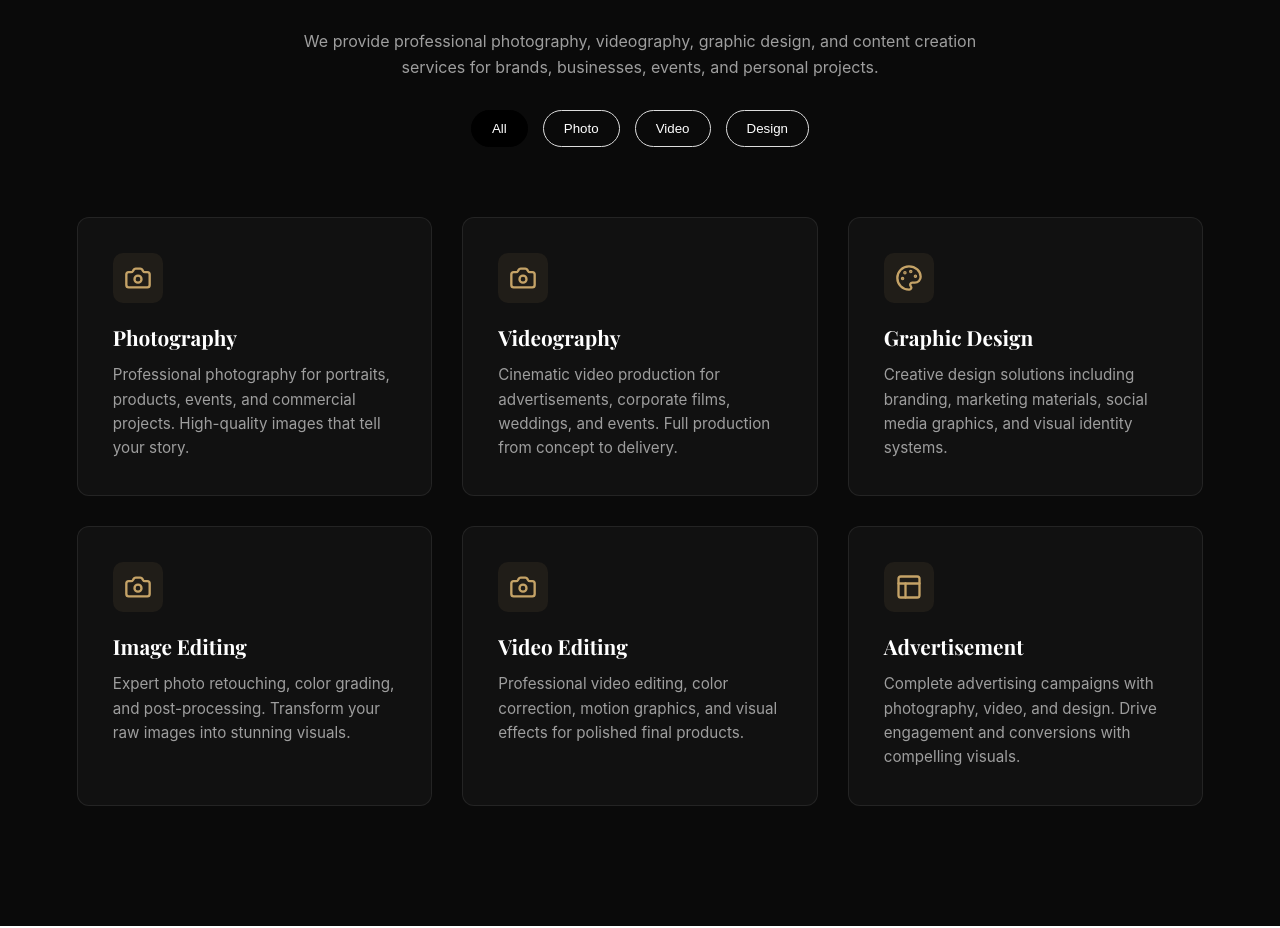
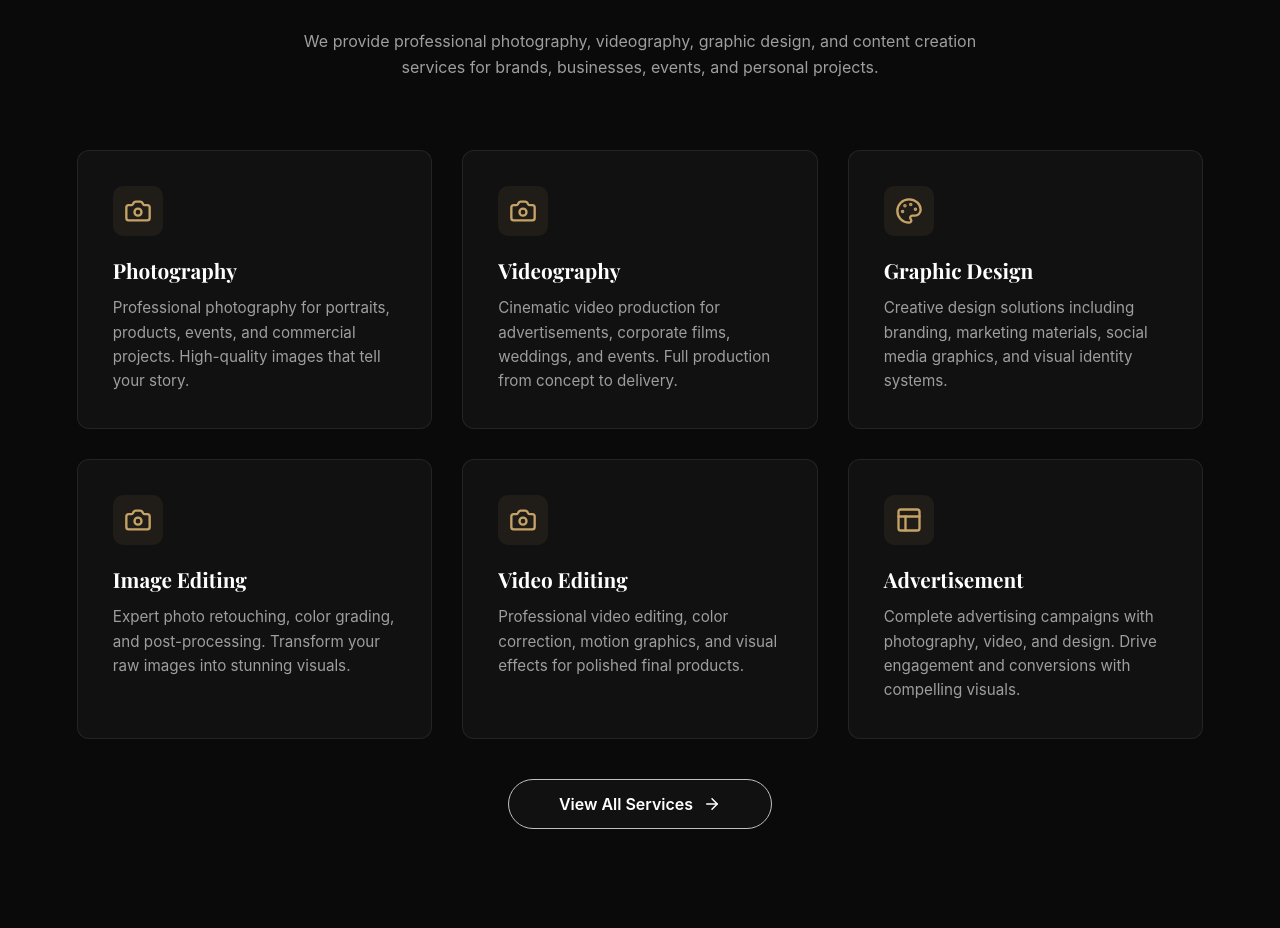
Before and after one commit to isaacmugwimi/Photography-site, a React (Vite) app in the folder Frontend/photography-frontend/: page / in a window 1280 px wide. Shown: the part 1000-1928 px from the top of the page. Built offline with nearby package versions, Linux system fonts and the light colour scheme.

Commit message:
added view all services button and portfolio  section

```diff
--- a/Frontend/photography-frontend/src/Components/Layouts/DashBoard/DashBoard.jsx
+++ b/Frontend/photography-frontend/src/Components/Layouts/DashBoard/DashBoard.jsx
@@ -1,12 +1,14 @@
 import React from "react";
 import Hero from "../../Hero/Hero";
 import Services from "../../SiteServices/Services";
+import PortFolio from "../../PortFolio/PortFolio";
 
 const DashBoard = () => {
   return (
     <>
       <Hero />
       <Services />
+      <PortFolio />
     </>
   );
 };
--- a/Frontend/photography-frontend/src/Components/NavBar/NavBar.css
+++ b/Frontend/photography-frontend/src/Components/NavBar/NavBar.css
@@ -10,8 +10,7 @@ header {
 header.scrolled {
   background-color: rgba(0, 0, 0, 0.95); /* Deep dark background */
   padding: 0.5rem 0;
-  box-shadow: 0 4px 10px rgba(0, 0, 0, 0.3);
-  border-bottom: 1px solid rgba(253, 133, 61, 0.2); /* Subtle orange border */
+  box-shadow: 0 4px 10px #d4af3731;
 }
 .navbar {
   display: flex;
--- a/Frontend/photography-frontend/src/Components/NavBar/NavBar.jsx
+++ b/Frontend/photography-frontend/src/Components/NavBar/NavBar.jsx
@@ -26,6 +26,11 @@ const NavBar = () => {
           <li>
             <Link to="/">Home</Link>
           </li>
+
+          <li>
+            <Link to="/services">Services</Link>
+          </li>
+
           <li>
             <Link to="/about">About</Link>
           </li>
--- /dev/null
+++ b/Frontend/photography-frontend/src/Components/PortFolio/PortFolio.jsx
@@ -0,0 +1,59 @@
+import React, { useEffect, useState } from "react";
+// import "./Services.css";
+import axios from "axios";
+import ServiceCard from "../SiteServices/ServiceCard/ServiceCard";
+import servicesData from "../SiteServices/ServiceCard/servicesData.json";
+const Services = () => {
+  const [servicesData, setServicesData] = useState([]);
+
+  // useEffect(() => {
+  //   // Fetch data from your Express/Node.js server
+  //   const fetchServices = async () => {
+  //     try {
+  //       const response = await axios.get("http://localhost:5000/api/services");
+  //       setServicesData(response.data);
+  //     } catch (error) {
+  //       console.error("Error fetching services:", error);
+  //     }
+  //   };
+  //   fetchServices();
+  // }, []);
+
+  const handleLoadMore = () => {
+    console.log("first");
+  };
+
+  return (
+    <section className="services">
+      <div className="section-header">
+        <p className="section-label">Our Expertise</p>
+        <h2 className="section-title">Professional Creative Services</h2>
+
+        <p className="section-subtitle">
+          We provide professional photography, videography, graphic design, and
+          content creation services for brands, businesses, events, and personal
+          projects.
+        </p>
+      </div>
+
+      <div className="services-grid">
+        {servicesData.map((service) => (
+          <ServiceCard
+            key={service.id}
+            iconName={service.icon_name}
+            title={service.title}
+            description={service.description}
+          />
+        ))}
+      </div>
+
+      <div className="load-more-container">
+        <button className="load-more-btn" onClick={handleLoadMore}>
+          Load More Services
+        </button>
+      </div>
+    </section>
+  );
+};
+
+export default Services;
--- a/Frontend/photography-frontend/src/Components/SiteServices/Services.css
+++ b/Frontend/photography-frontend/src/Components/SiteServices/Services.css
@@ -83,33 +83,79 @@
   transform: scaleX(1);
 }
 
-.load-more-container {
+.view-all-container {
   display: flex;
   justify-content: center;
   margin-top: 40px;
 }
 
-.load-more-btn {
-  padding: 12px 32px;
-  background-color: #000; /* Match your theme */
-  color: #fff;
-  border: none;
-  border-radius: 5px;
-  font-size: 1rem;
+.view-services-btn {
+  display: inline-flex;
+  align-items: center;
+  gap: 10px;
+  padding: 14px 50px;
+  font-size: 16px;
   font-weight: 600;
-  cursor: pointer;
-  transition:
-    background 0.3s ease,
-    transform 0.2s ease;
+  color: white;
+  text-decoration: none;
+  background: #111;
+  border-radius: 40px;
+  position: relative;
+  overflow: hidden;
+  border: 1px solid silver;
+  transition: transform 0.3s ease, box-shadow 0.3s ease;
 }
 
-.load-more-btn:hover {
-  background-color: #333;
-  transform: translateY(-2px);
+/* glowing border animation */
+.view-services-btn::before {
+  content: "";
+  position: absolute;
+  inset: -2px;
+  border-radius: 40px;
+  background: linear-gradient(
+    120deg,
+    #d4af37,
+    #f5d76e,
+    #d4af37
+  );
+  z-index: -1;
+  animation: glowingBorder 3s linear infinite;
 }
 
-.load-more-btn:active {
-  transform: translateY(0);
+/* inner background */
+.view-services-btn::after {
+  content: "";
+  position: absolute;
+  inset: 2px;
+  background: #111;
+  border-radius: 40px;
+  z-index: -1;
+}
+
+/* button hover lift */
+.view-services-btn:hover {
+  border: transparent;
+  transform: translateY(-4px);
+  box-shadow: 0 10px 25px rgba(212,175,55,0.4);
+}
+
+/* arrow animation */
+.btn-icon {
+  transition: transform 0.3s ease;
+}
+
+.view-services-btn:hover .btn-icon {
+  transform: translateX(6px);
+}
+
+/* glowing border animation */
+@keyframes glowingBorder {
+  0% {
+    background-position: 0%;
+  }
+  100% {
+    background-position: 200%;
+  }
 }
 
 /* ICON */
@@ -124,6 +170,12 @@
   border-radius: 10px;
   color: #c5a367;
   margin-bottom: 20px;
+  transition: transform 0.3s ease;
+}
+
+.service-card:hover .service-icon {
+  /* transform: translateY(-5px) translateX(5px) scale(1.2); */
+  transform: translateY(-5px) scale(1.2) rotate(8deg);
 }
 
 /* TITLE */
@@ -143,35 +195,6 @@
   line-height: 1.6;
 }
 
-.filter-container {
-  display: flex;
-  justify-content: center;
-  gap: 15px;
-  margin: 30px 0;
-}
-
-.filter-btn {
-  padding: 10px 20px;
-  border: 1px solid #ddd;
-  background: transparent;
-  cursor: pointer;
-  border-radius: 25px;
-  transition: all 0.3s ease;
-  font-weight: 500;
-  color: white;
-}
-
-.filter-btn.active {
-  background: #000; /* Or your brand color */
-  color: #fff;
-  border-color: #000;
-}
-
-.filter-btn:hover {
-  background: #f4f4f4;
-  color: black;
-}
-
 /* RESPONSIVE */
 
 @media (max-width: 1100px) {
--- a/Frontend/photography-frontend/src/Components/SiteServices/Services.jsx
+++ b/Frontend/photography-frontend/src/Components/SiteServices/Services.jsx
@@ -1,8 +1,10 @@
 import React, { useEffect, useState } from "react";
+import {Link} from "react-router-dom"
 import "./Services.css";
 import axios from "axios";
 import ServiceCard from "./ServiceCard/ServiceCard";
 import servicesData from "./ServiceCard/servicesData.json";
+import { ArrowRight } from "lucide-react";
 const Services = () => {
   // const [servicesData, setServicesData] = useState([]);
 
@@ -44,8 +46,7 @@ const Services = () => {
   const categories = ["All", "Photo", "Video", "Design"];
 
   const handleLoadMore = () => {
-    console.log("first");
-    setVisibleCount((prev) => prev + 6);
+
   };
 
   return (
@@ -59,23 +60,9 @@ const Services = () => {
           content creation services for brands, businesses, events, and personal
           projects.
         </p>
+        </div>
 
-        {/* Filter Buttons */}
-        <div className="filter-container">
-          {categories.map((cat) => (
-            <button
-              key={cat}
-              className={`filter-btn ${activeFilter === cat ? "active" : ""}`}
-              onClick={() => {
-                setActiveFilter(cat);
-                setVisibleCount(window.innerWidth <= 768 ? 5 : 9);
-              }}
-            >
-              {cat}
-            </button>
-          ))}
-        </div>
-      </div>
+
 
       <div className="services-grid">
         {displayedServices.map((service) => (
@@ -87,13 +74,14 @@ const Services = () => {
           />
         ))}
       </div>
-      {visibleCount < filteredServices.length && (
-        <div className="load-more-container">
-          <button className="load-more-btn" onClick={handleLoadMore}>
-            Load More Services
-          </button>
+
+        <div className="view-all-container">
+          <Link to="/services" className="view-services-btn" >
+          <span className="btn-text">View All Services</span>
+          <ArrowRight className="btn-icon" size={18} />
+          </Link>
         </div>
-      )}
+
     </section>
   );
 };
```
Also changed, not shown: Frontend/photography-frontend/src/Components/PortFolio/PortFolio.css (added).
